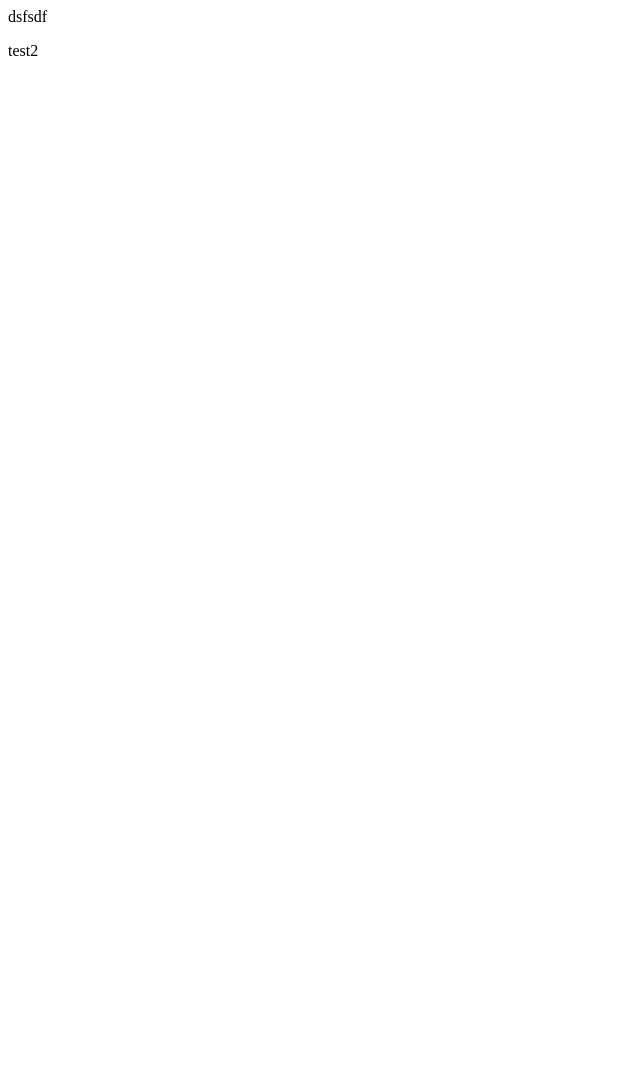
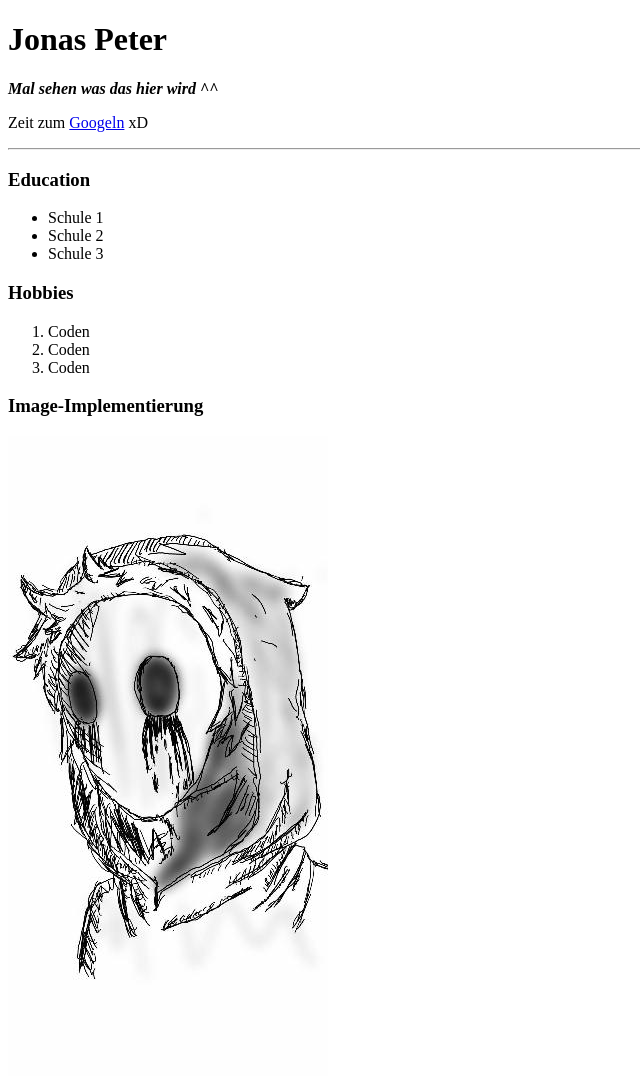
Before and after one commit to ZarPeter640/Web-Development-Udemy, a plain HTML site: page HTML- Personal Site/index.html in a window 1280 px wide. Shown: the whole page, without its empty margins (0-640 px from the left). Before the commit the page ends 800 px from the top, so only its background shows below. Drawn offline with Linux system fonts and the light colour scheme.

Commit message:
HTML Grundkenntnisse fertig

```diff
--- a/HTML- Personal Site/index.html
+++ b/HTML- Personal Site/index.html
@@ -1,11 +1,30 @@
 <!DOCTYPE html>
 <html lang="en" dir="ltr">
+
 <head>
   <meta charset="utf-8">
   <title></title>
 </head>
+
 <body>
-    dsfsdf
-    <p>test2</p>
+  <h1>Jonas Peter</h1>
+  <p><em><strong>Mal sehen was das hier wird ^^</strong></em></p>
+  <p>Zeit zum  <a href="https://www.google.de/?hl=de">Googeln</a> xD </p>
+  <hr>
+  <h3>Education</h3>
+  <ul>
+    <li>Schule 1</li>
+    <li>Schule 2</li>
+    <li>Schule 3</li>
+  </ul>
+  <h3>Hobbies</h3>
+  <ol>
+    <li>Coden</li>
+    <li>Coden</li>
+    <li>Coden</li>
+  </ol>
+  <h3>Image-Implementierung</h3>
+  <image src="Images/273956.jpg">
 </body>
+
 </html>
```
Also changed, not shown: HTML- Personal Site/Images/273956.jpg (added). Lines whose indentation alone changed are shown as unchanged.
